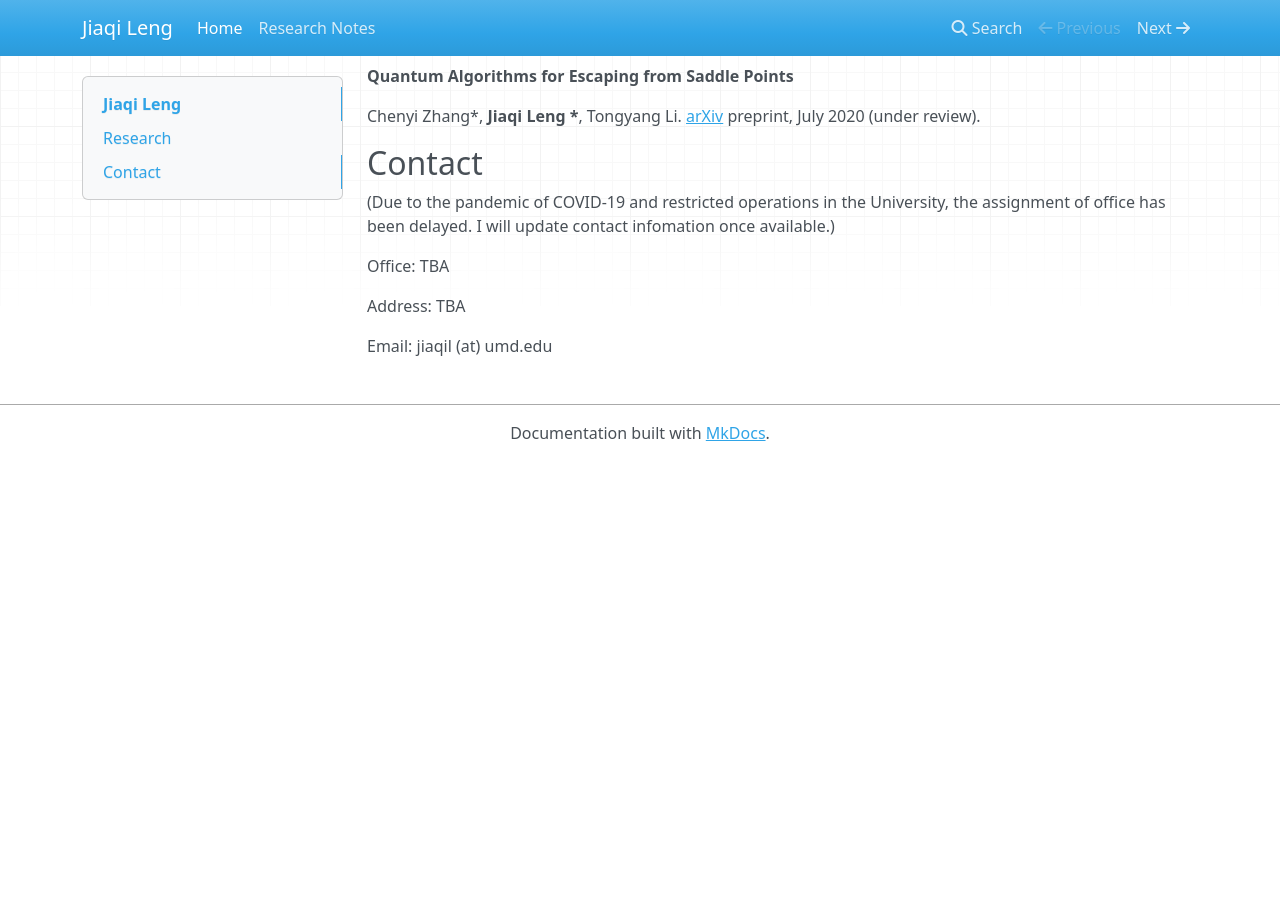
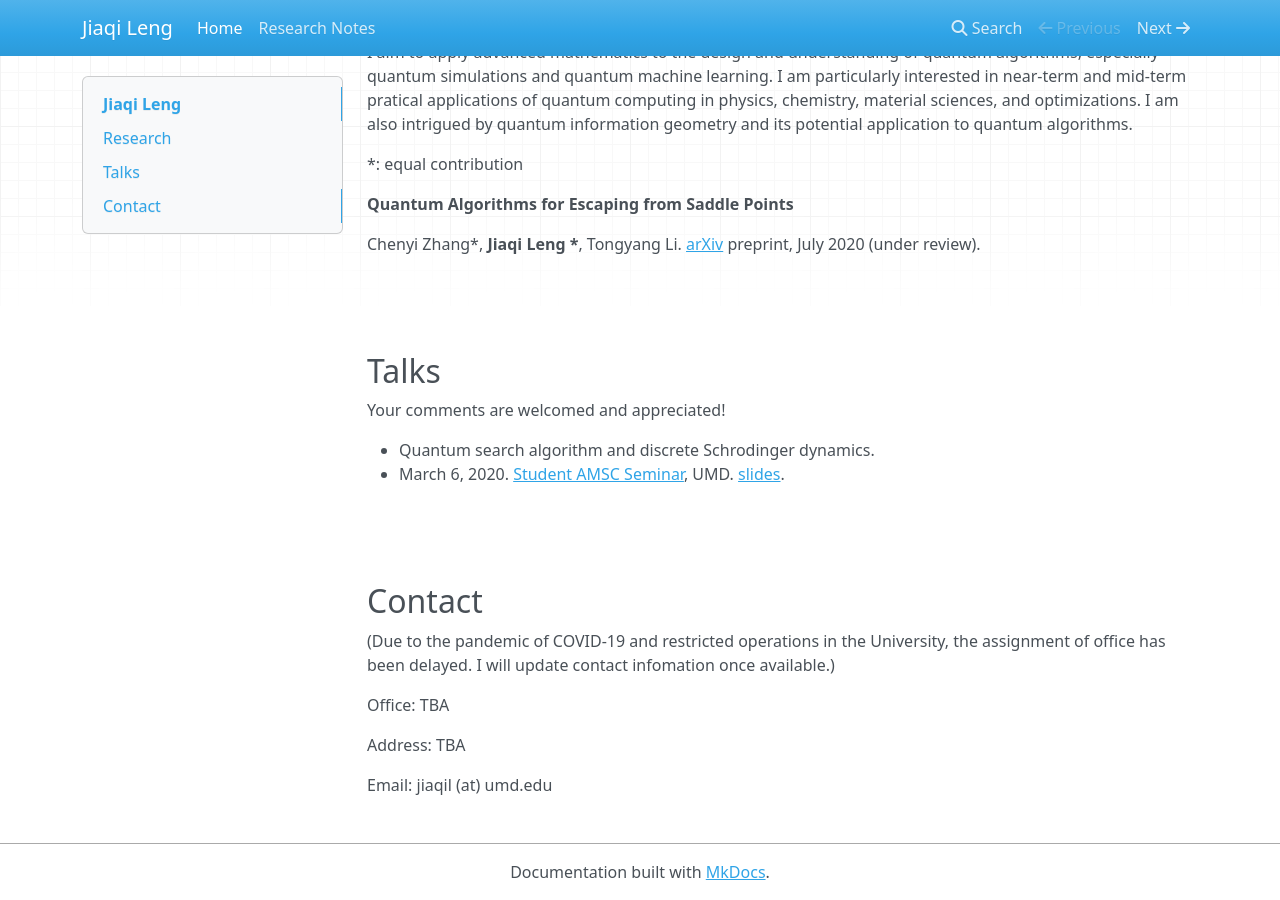
Before and after one commit to jiaqileng/jiaqileng.github.io, an MkDocs documentation site: the page built from docs/index.md, in a window 1280 px wide and 900 px high, scrolled down 573 px. Built offline with MkDocs 1.6.1, drawn with Linux system fonts in a browser that asks for light colours; nearby versions of some CDN libraries; before the commit the page ends 1034 px from its top, so only the background shows below that.

Commit message:
add talks

```diff
--- a/docs/index.md
+++ b/docs/index.md
@@ -4,11 +4,17 @@ Welcome to Jiaqi Leng's homepage.
 
 
 
-<img align="right" width="200" src="Jiaqi.jpeg" > I am a second-year doctoral student in the [Department of Mathematics](https://www-math.umd.edu/) (track: [applied math](https://amsc.umd.edu/)) at the University of Maryland, College Park. I am also affiliated to [QuICS](https://quics.umd.edu/). I am interested in quantum computing and quantum information. I'm fortunate to be advised by [Xiaodi Wu](https://www.cs.umd.edu/~xwu/).
+<img align="right" width="300" src="Jiaqi.jpeg" > I am a second-year doctoral student in the [Department of Mathematics](https://www-math.umd.edu/) (track: [applied math](https://amsc.umd.edu/)) at the University of Maryland, College Park. I am also affiliated to [QuICS](https://quics.umd.edu/). I am interested in quantum computing and quantum information. I'm fortunate to be advised by [Xiaodi Wu](https://www.cs.umd.edu/~xwu/).
 
 Prior to Maryland, I graduated in June 2019 with Bachelor of Science (First Class Honours) from the [Faculty of Science, the University of Hong Kong](https://www.scifac.hku.hk/). My Bachelor's thesis is *Turbulence in one spatial dimension*, advised by [Tak Kwong WONG](https://hkumath.hku.hk/~takkwong/). I was also a full-year exchange student at the [University of Chicago](https://mathematics.uchicago.edu/) from 2017 to 2018.
 
 My name in Chinese: 冷佳奇.
+
+&nbsp;
+
+&nbsp;
+
+
 
 
 
@@ -26,6 +32,31 @@ Chenyi Zhang\*, **Jiaqi Leng \***, Tongyang Li. [arXiv](https://arxiv.org/abs/20
 
 
 
+&nbsp;
+
+&nbsp;
+
+
+
+
+
+## Talks
+
+Your comments are welcomed and appreciated!
+
+- Quantum search algorithm and discrete Schrodinger dynamics.
+  - March 6, 2020. [Student AMSC Seminar](https://www-math.umd.edu/research/seminars/student-amsc-seminar.html), UMD. [slides](2020Mar6_amsc_student.pdf).
+
+
+
+&nbsp;
+
+&nbsp;
+
+
+
+
+
 ## Contact
 
 (Due to the pandemic of COVID-19 and restricted operations in the University, the assignment of office has been delayed. I will update contact infomation once available.)
```
Also changed, not shown: 1 other file.
